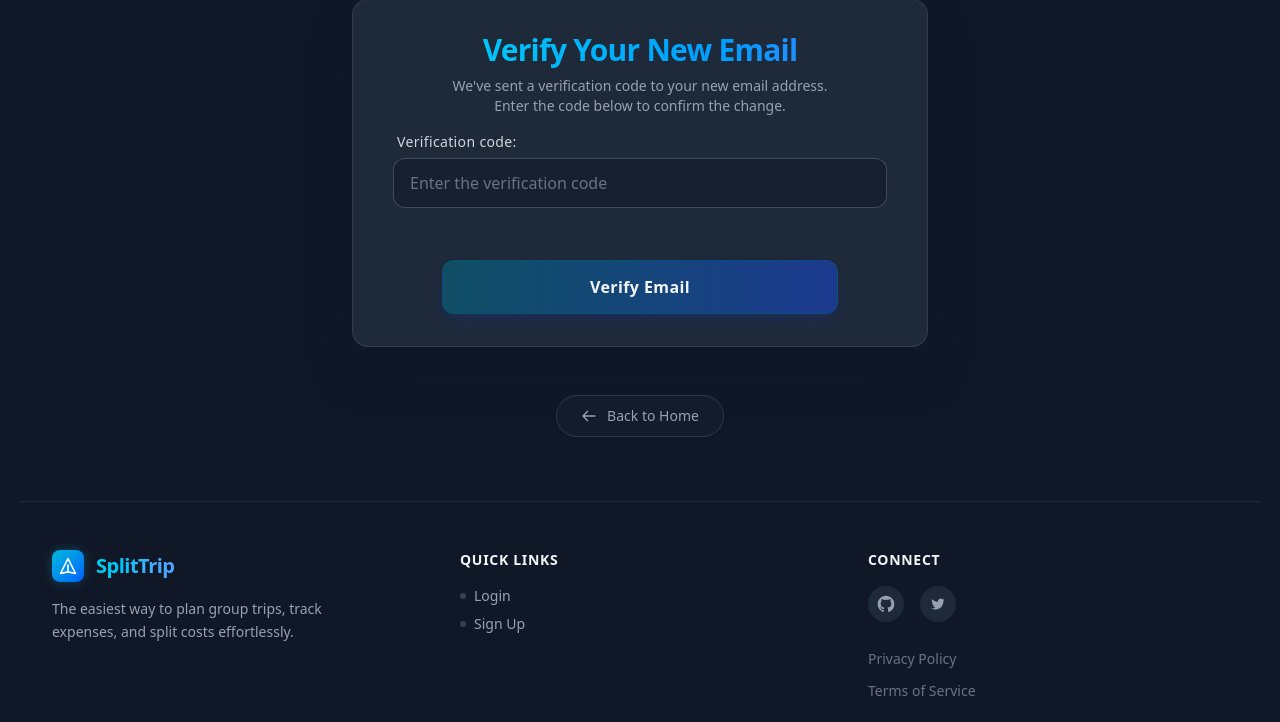
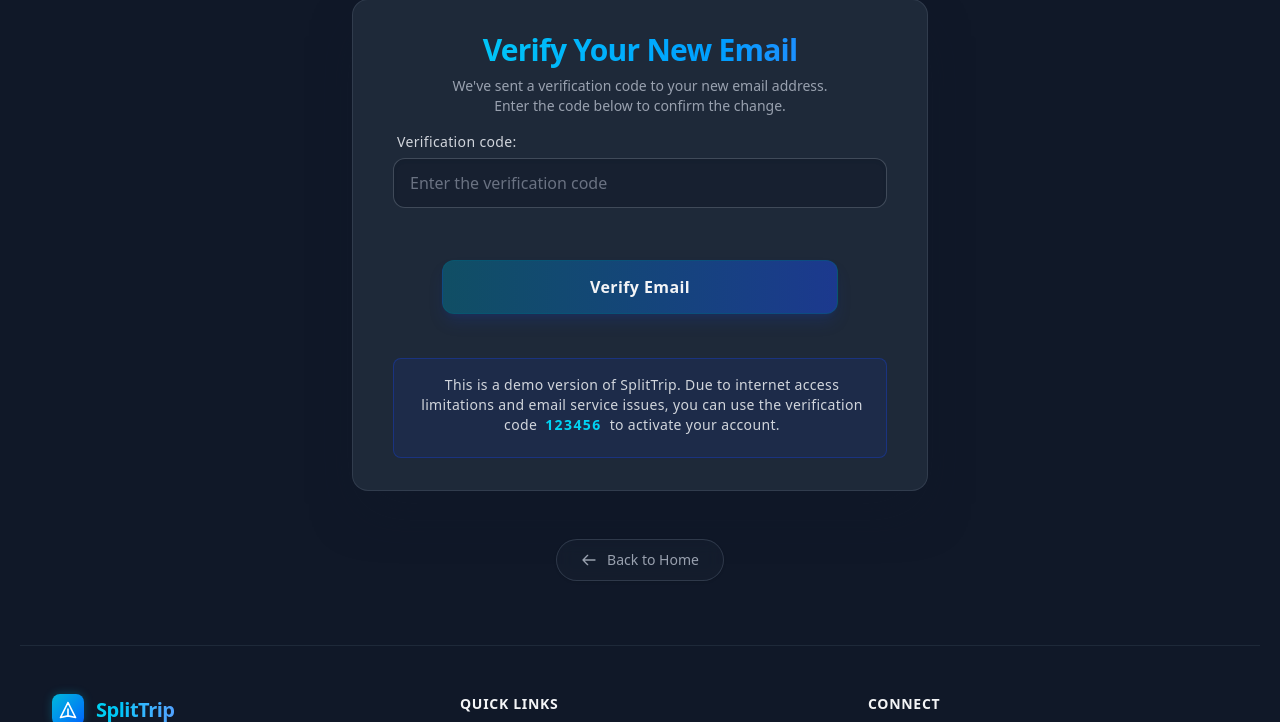
Before and after one commit to hassan-ahmadi-jo/split-trip, a Django app: template accounts/templates/accounts/edit_email.html in a window 1280 px wide. Shown: the part 130-852 px from the top of the page. Run offline with Django 5.2, Linux system fonts and the light colour scheme; the template is opened without the code that fills it: values that come from a table or form of the project are taken from there, others are empty; style sheets or scripts are compiled from the project's sources.

Commit message:
feat(accounts): add temporary fixed activation code for demo
- Use static activation code (123456) for email verification
- Add demo version notice to activation-related templates

```diff
--- a/accounts/models.py
+++ b/accounts/models.py
@@ -5,7 +5,9 @@ import random
 # Create your models here.
 
 def generate_email_active_code():
-    return str(random.randint(100000, 999999))
+    # Temporary demo code
+    return '123456'
+    # return str(random.randint(100000, 999999))
 
 class User(AbstractUser):
     email = models.EmailField(unique=True, verbose_name='Email address')
--- a/accounts/templates/accounts/edit_email.html
+++ b/accounts/templates/accounts/edit_email.html
@@ -20,6 +20,14 @@
       {% endif %}
     </div>
     <button type="submit" class="form-button">Verify Email</button>
+    <!-- Demo Version Notice -->
+    <div class="mt-6 p-4 bg-blue-900/20 border border-blue-800/50 rounded-lg text-sm text-gray-300 text-center">
+      <p>
+        This is a demo version of SplitTrip. Due to internet access limitations and email service issues, you can use the verification code
+        <span class="font-bold text-cyan-400 tracking-widest mx-1">123456</span>
+        to activate your account.
+      </p>
+    </div>
   </form>
 
       <!-- 🟢 BACK TO HOME BUTTON -->
```
Also changed, not shown: accounts/templates/accounts/email_activation_page.html (+9 -0 lines).
